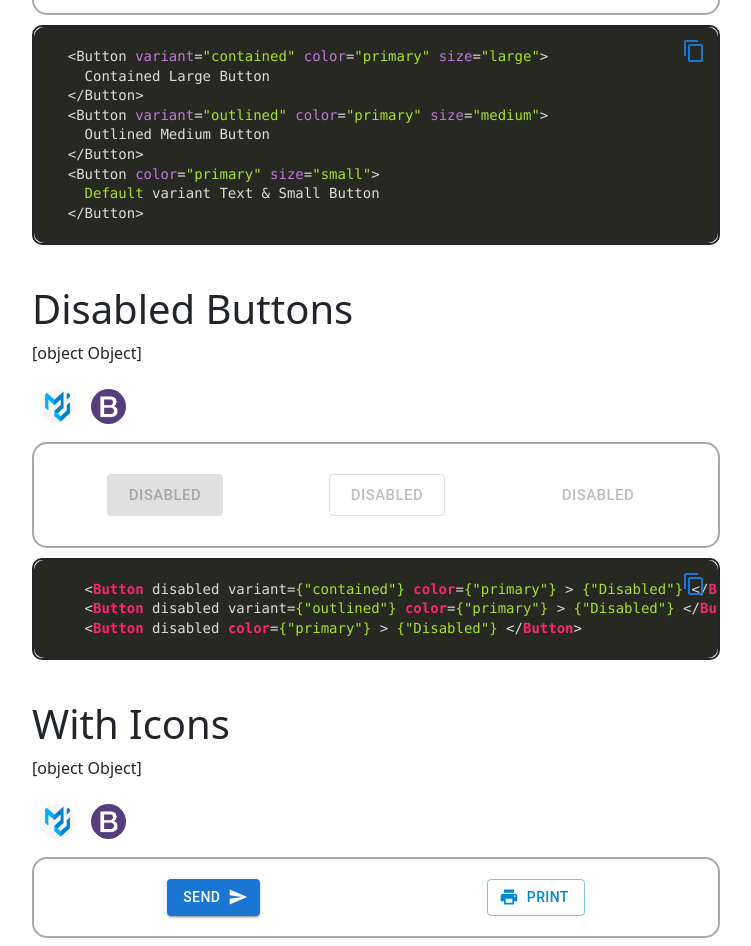
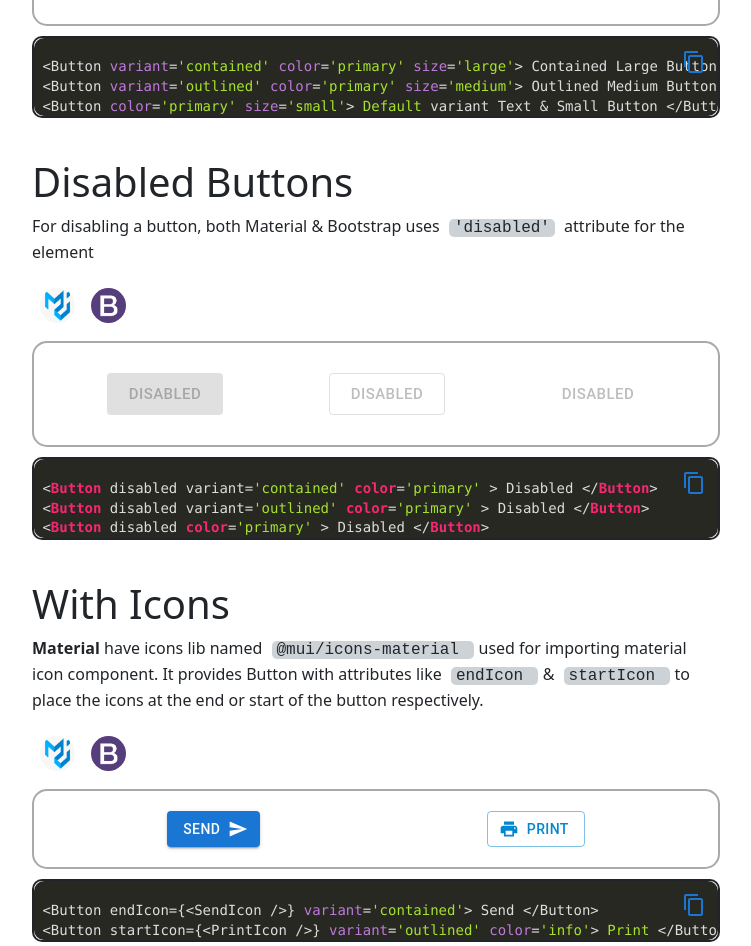
Before and after one commit to goyal-Dushi/style-compare, a React (Create React App) app: page /buttons in a window 1280 px wide. Shown: the part 990-1936 px from the top of the page, without its empty margins (264-1015 px from the left). Built offline with nearby package versions, Linux system fonts and the light colour scheme.

Commit message:
loading content and html from json

```diff
--- a/src/modules/Buttons/Button.Disabled.jsx
+++ b/src/modules/Buttons/Button.Disabled.jsx
@@ -5,17 +5,14 @@ import StyleToggleNav from "../../components/StyleToggleNav";
 import { Button } from "@mui/material";
 import * as Bootstrap from "react-bootstrap";
 import DescBox from "../../components/DescBox";
+import { content, html } from "./buttons.json";
 
 export default function ButtonDisabled({ id }) {
   const [type, setType] = useState("M");
   let data;
   const getHTML = () => {
     if (type === "M") {
-      data = `
-      <Button disabled variant={"contained"} color={"primary"} > {"Disabled"} </Button>
-      <Button disabled variant={"outlined"} color={"primary"} > {"Disabled"} </Button>
-      <Button disabled color={"primary"} > {"Disabled"} </Button>
-      `;
+      data = html.disabled.M;
       return (
         <>
           <Button
@@ -44,10 +41,7 @@ export default function ButtonDisabled({ id }) {
         </>
       );
     } else if (type === "B") {
-      data = `
-      <Button variant={"primary"} size={"lg"} disabled> {"Disabled"} </Button>
-      <Button variant={"outline-primary"} size={"lg"} disabled> {"Disabled"} </Button>
-      `;
+      data = html.disabled.B;
       return (
         <>
           <Bootstrap.Button
@@ -70,16 +64,7 @@ export default function ButtonDisabled({ id }) {
   };
   return (
     <div id={id}>
-      <DescBox
-        heading={"Disabled Buttons"}
-        content={
-          <>
-            {"For disabling a button, both Material & Bootstrap uses"}
-            <span className={"codeSnippet"}>{"disabled"}</span>
-            {"attribute for the element"}
-          </>
-        }
-      />
+      <DescBox heading={"Disabled Buttons"} content={content.disabled.C} />
       <StyleToggleNav setStyleType={setType} />
       <DisplayBox>{getHTML()}</DisplayBox>
       <CodeBox snippet={data} />
--- a/src/modules/Buttons/Button.colors.jsx
+++ b/src/modules/Buttons/Button.colors.jsx
@@ -5,6 +5,7 @@ import DisplayBox from "../../components/DisplayBox";
 import StyleToggleNav from "../../components/StyleToggleNav";
 import { Button } from "@mui/material";
 import * as Bootstrap from "react-bootstrap";
+import { content, html } from "./buttons.json";
 
 function ButtonColors({ id }) {
   const [type, setType] = useState("M");
@@ -12,14 +13,7 @@ function ButtonColors({ id }) {
   let data;
   const getHTML = () => {
     if (type === "M") {
-      data = `
-      <Button variant={"contained"} color={"primary"} > {"Primary Default"} </Button>
-      <Button variant={"contained"} color={"secondary"} > {"Secondary"} </Button>
-      <Button variant={"contained"} color={"success"} > {"Success"} </Button>
-      <Button variant={"contained"} color={"error"} > {"Error"} </Button>
-      <Button variant={"contained"} color={"info"} > {"Info"} </Button>
-      <Button variant={"contained"} color={"warning"} > {"Warning"} </Button>
-      `;
+      data = html.colors.M;
       return (
         <>
           <Button
@@ -61,16 +55,7 @@ function ButtonColors({ id }) {
         </>
       );
     } else if (type === "B") {
-      data = `
-      <Button variant={"primary"} > {"Primary Default"} </Button>
-      <Button variant={"secondary"} > {"Secondary"} </Button>
-      <Button variant={"success"} > {"Success"} </Button>
-      <Button variant={"danger"} > {"Danger"} </Button>
-      <Button variant={"warning"} > {"Warning"} </Button>
-      <Button variant={"info"} > {"Info"} </Button>
-      <Button variant={"light"} > {"Light"} </Button>
-      <Button variant={"dark"} > {"Dark"} </Button>
-      `;
+      data = html.colors.B;
       return (
         <>
           <Bootstrap.Button variant={"primary"}>
@@ -104,20 +89,9 @@ function ButtonColors({ id }) {
 
   const getContent = () => {
     if (type === "M") {
-      return (
-        <>
-          <b>Material</b> makes use of{" "}
-          <span className='codeSnippet'>color</span>
-          property for its button component to set its color.
-        </>
-      );
+      return content.colors.M;
     } else if (type === "B") {
-      return (
-        <>
-          <b>Bootstrap</b> uses the <span className='codeSnippet'>variant</span>
-          property to set the color as well as other variant for the button.
-        </>
-      );
+      return content.colors.B;
     }
   };
 
--- a/src/modules/Buttons/Button.sizeVariants.jsx
+++ b/src/modules/Buttons/Button.sizeVariants.jsx
@@ -5,23 +5,14 @@ import StyleToggleNav from "../../components/StyleToggleNav";
 import { Button } from "@mui/material";
 import * as Bootstrap from "react-bootstrap";
 import DescBox from "../../components/DescBox";
+import { content, html } from "./buttons.json";
 
 export default function ButtonSizeVariants({ id }) {
   const [type, setType] = useState("M");
   let data;
   const getHTML = () => {
     if (type === "M") {
-      data = `
-    <Button variant="contained" color="primary" size="large">
-      Contained Large Button
-    </Button>
-    <Button variant="outlined" color="primary" size="medium">
-      Outlined Medium Button
-    </Button>
-    <Button color="primary" size="small">
-      Default variant Text & Small Button
-    </Button>
-    `;
+      data = html.sizeVariants.M;
       return (
         <>
           <Button
@@ -44,14 +35,7 @@ export default function ButtonSizeVariants({ id }) {
         </>
       );
     } else if (type === "B") {
-      data = `
-    <Button size="lg">
-      Default Primary Button & Large size
-    </Button>
-    <Button variant="outline-secondary" size="sm">
-      Outlined Small Button
-    </Button>
-    `;
+      data = html.sizeVariants.B;
       return (
         <>
           <Bootstrap.Button className={"mt-2 mb-2"} size={"lg"}>
@@ -70,28 +54,9 @@ export default function ButtonSizeVariants({ id }) {
 
   const getContent = () => {
     if (type === "M") {
-      return (
-        <>
-          <b> {"Material has"} </b>
-          {"three sizes available for buttons,"}
-          <span className={"codeSnippet"}>{"large"}</span> {","}
-          <span className={"codeSnippet"}>{"medium"}</span> {"&"}
-          <span className={"codeSnippet"}>{"small"}</span>
-          {"which could be applied to its"}
-          <span className='codeSnippet'>{"size"}</span> {"property/attribute"}.
-        </>
-      );
+      return content.sizeVariants.M;
     } else if (type === "B") {
-      return (
-        <>
-          <b> {"Bootstrap"} </b>
-          {"provides only two sizes,"}
-          <span className={"codeSnippet"}>{"lg : large"}</span> {"&"}
-          <span className={"codeSnippet"}>{"sm: small"}</span>
-          {". These could be applied to their respective"}
-          <span className={"codeSnippet"}>{"size"}</span> {"property."}
-        </>
-      );
+      return content.sizeVariants.B;
     }
   };
 
--- a/src/modules/Buttons/WithIcons.jsx
+++ b/src/modules/Buttons/WithIcons.jsx
@@ -7,20 +7,14 @@ import StyleToggleNav from "../../components/StyleToggleNav";
 import DisplayBox from "../../components/DisplayBox";
 import CodeBox from "../../components/CodeBox";
 import DescBox from "../../components/DescBox";
+import { content, html } from "./buttons.json";
 
 export default function WithIcons({ id }) {
   const [type, setType] = useState("M");
   let data;
   const getHTML = () => {
     if (type === "M") {
-      data = `
-    <Button endIcon={<SendIcon />} variant={"contained"}>
-        {"Send"}
-    </Button>
-    <Button startIcon={<PrintIcon />} variant={"outlined"} color={"info"}>
-        {"Print"}
-    </Button>
-        `;
+      data = html.icons.M;
       return (
         <>
           <Button endIcon={<SendIcon />} variant={"contained"}>
@@ -32,14 +26,7 @@ export default function WithIcons({ id }) {
         </>
       );
     } else if (type === "B") {
-      data = `
-    <Button variant={"primary"}>
-      {"Send"} <i className={"bi-send"}></i>
-    </Button>
-    <Button variant={"outline-info"}>
-      <i className={"bi-printer"}></i> {"Print"}
-    </Button>
-    `;
+      data = html.icons.B;
       return (
         <>
           <Boot.Button variant={"primary"}>
@@ -54,30 +41,9 @@ export default function WithIcons({ id }) {
   };
   const getContent = () => {
     if (type === "M") {
-      return (
-        <>
-          <b> {"Material"} </b> {"have icons lib named"}
-          <span className={"codeSnippet"}>{"@mui/icons-material"}</span>
-          {
-            "used for importing material icon component. It provides Button with attributes like"
-          }
-          <span className={"codeSnippet"}> {"endIcon"} </span> {"&"}
-          <span className={"codeSnippet"}>{"startIcon"}</span>
-          {"to place the icons at the end or start of the button respectively"}
-        </>
-      );
+      return content.icons.M;
     } else if (type === "B") {
-      return (
-        <>
-          {"In"} <b> {"Bootstrap"} </b> {","}
-          <span className={"codeSnippet"}>{"bootstrap-icons"}</span>
-          {"is the lib for using its icons via classes provided to the"}
-          <span className={"codeSnippet"}>{"<i></i>"}</span>
-          {
-            "tags. You need to place them manually where you want your icon to occur."
-          }
-        </>
-      );
+      return content.icons.B;
     }
   };
   return (
```
